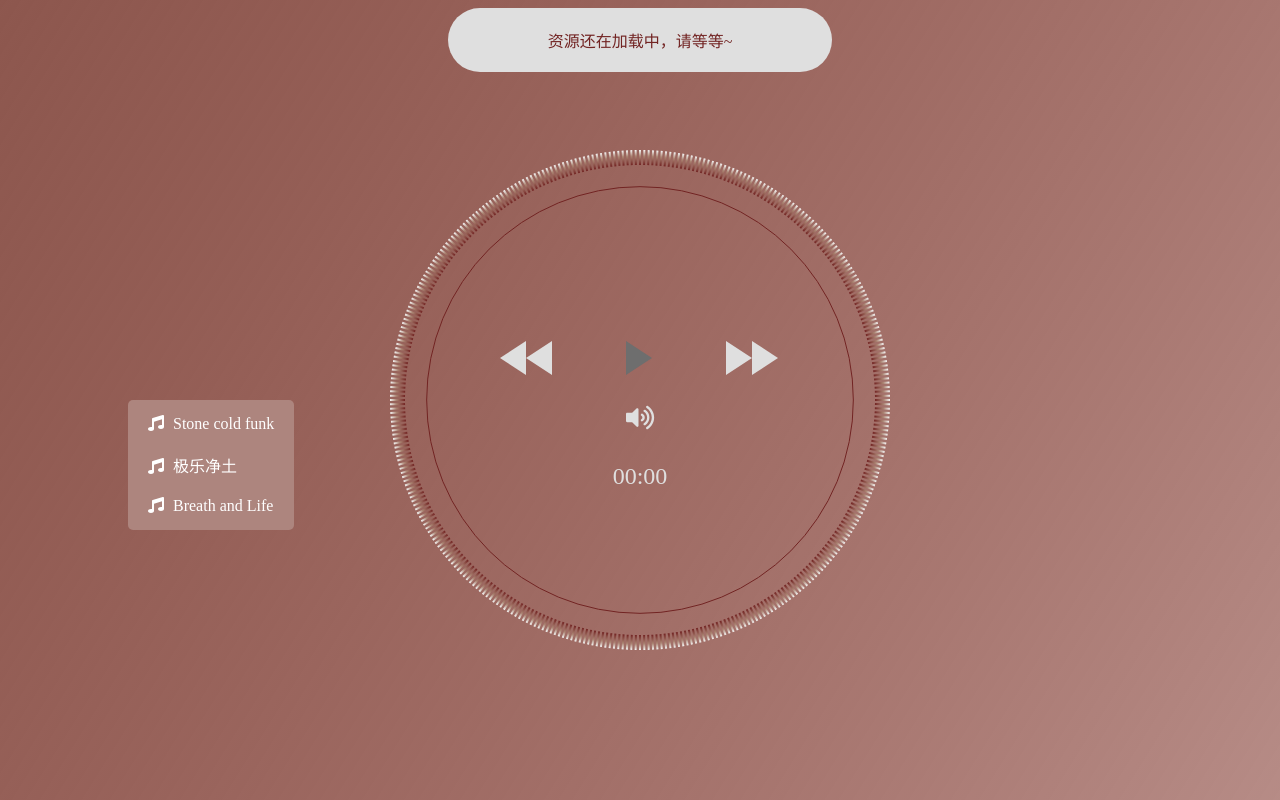
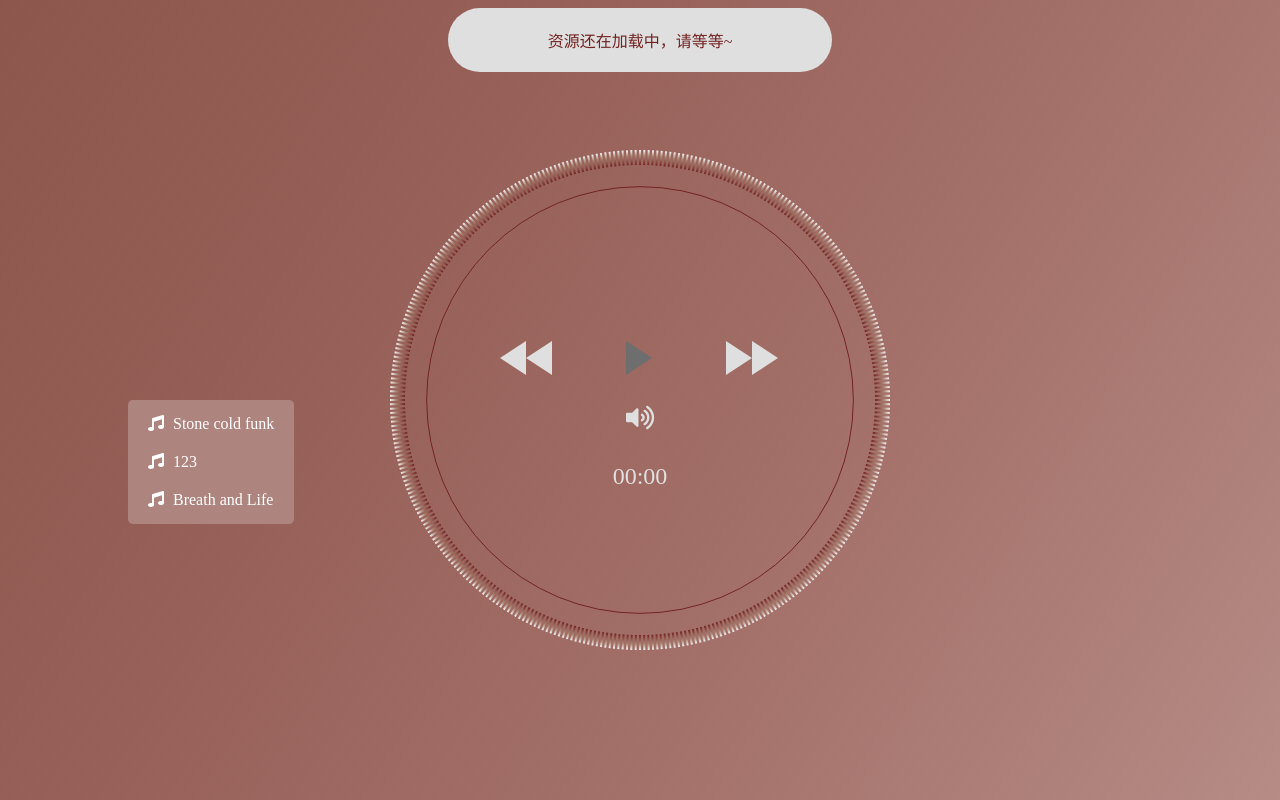
Before and after one commit to jingrushen/audio-music-play, a plain HTML site: page index.html in a window 1280 px wide. Drawn offline with Linux system fonts and the light colour scheme; no server answers.

Commit message:
[feature]修改音频

```diff
--- a/index.html
+++ b/index.html
@@ -39,7 +39,7 @@
       </li>
       <li class="song-item">
         <i class="fas fa-music"></i>
-        <span>极乐净土</span>
+        <span>123</span>
       </li>
       <li class="song-item">
         <i class="fas fa-music"></i>
--- a/js/main.js
+++ b/js/main.js
@@ -143,12 +143,12 @@ var SONGS = [
   {
     artist: 'Michael',
     name: 'Stone Cold Funk',
-    url: '../../audio-music-play/src/2.mp3'
+    url: '../../audio-music-play/src/1.mp3'
   },
   {
     artist: 'GRANiDELiA',
     name: '极乐净土',
-    url: '../../audio-music-play/src/1.mp3'
+    url: '../../audio-music-play/src/2.mp3'
   },
   {
     artist: 'Audio Machine',
```
Also changed, not shown: 1 other file.
